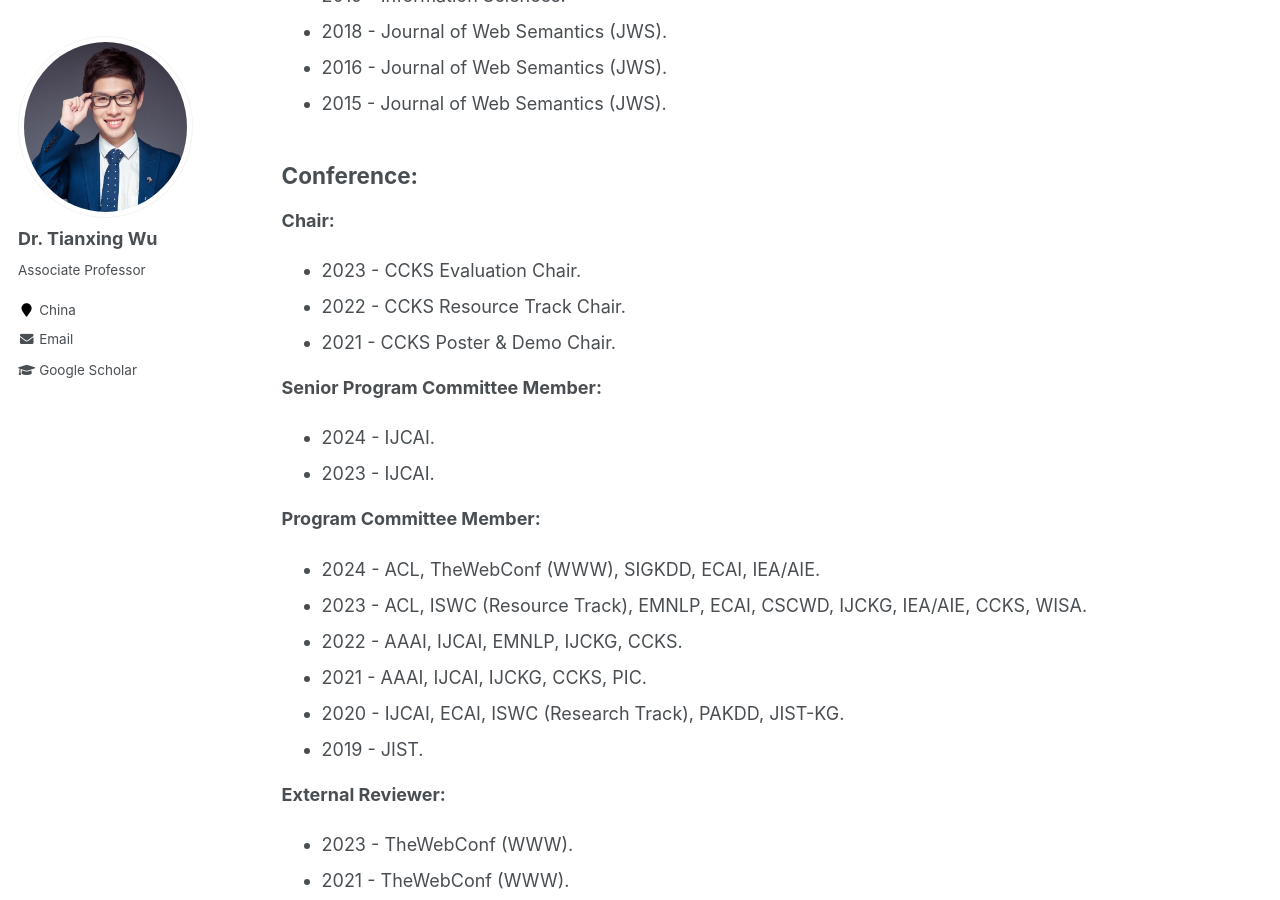
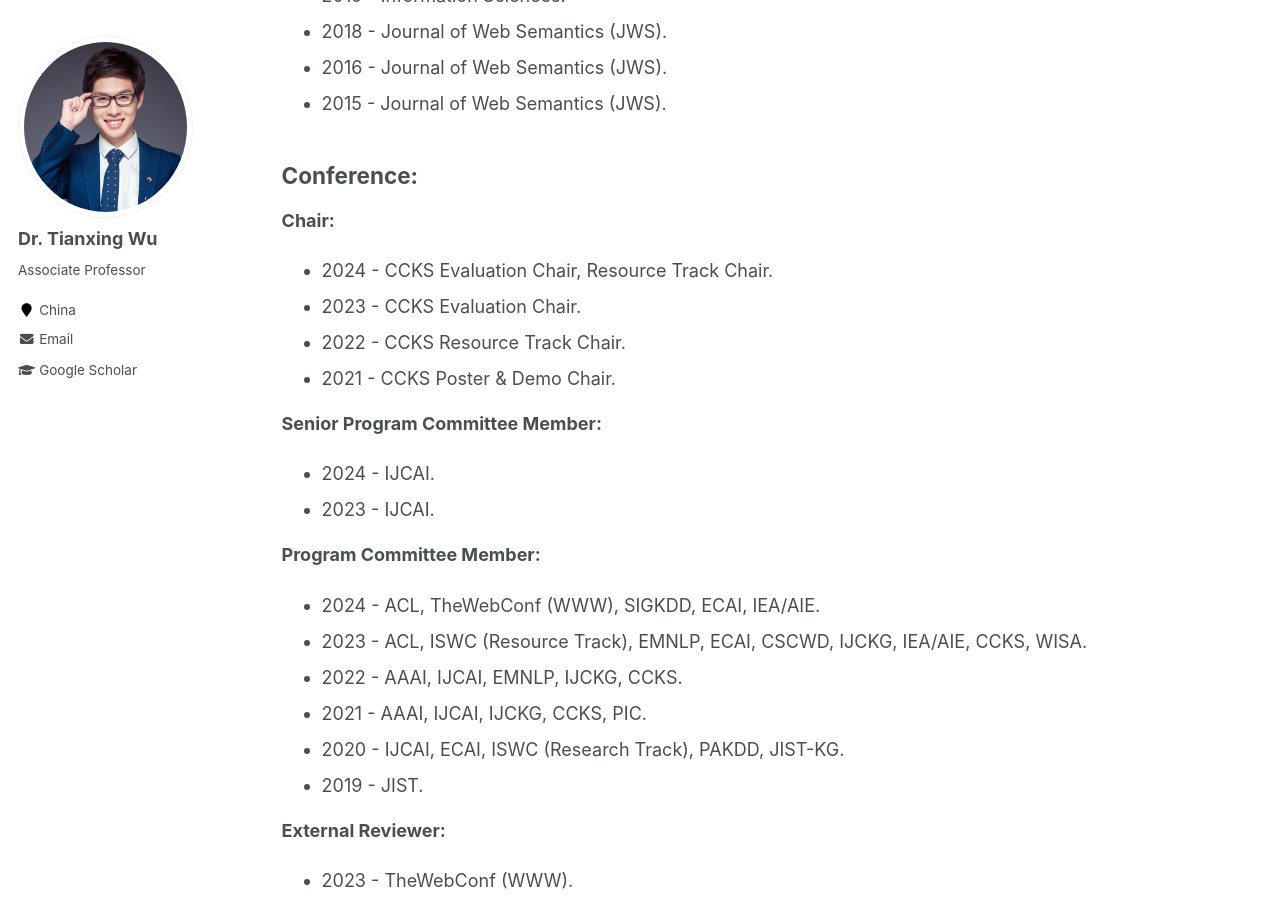
Before and after one commit to tianxing-wu/tianxing-wu.github.io, a Jekyll site: the page built from _pages/services.md, in a window 1280 px wide and 900 px high, scrolled down 1689 px. Built offline with Jekyll 4.4.1, drawn with Linux system fonts in a browser that asks for light colours; comment, search, counter and statistics services are not loaded.

Commit message:
Update services.md

```diff
--- a/_pages/services.md
+++ b/_pages/services.md
@@ -39,6 +39,7 @@ author_profile: true
 
 ## Conference:
 **Chair:**
+* 2024 - CCKS Evaluation Chair, Resource Track Chair.
 * 2023 - CCKS Evaluation Chair.
 * 2022 - CCKS Resource Track Chair.
 * 2021 - CCKS Poster & Demo Chair.
```
